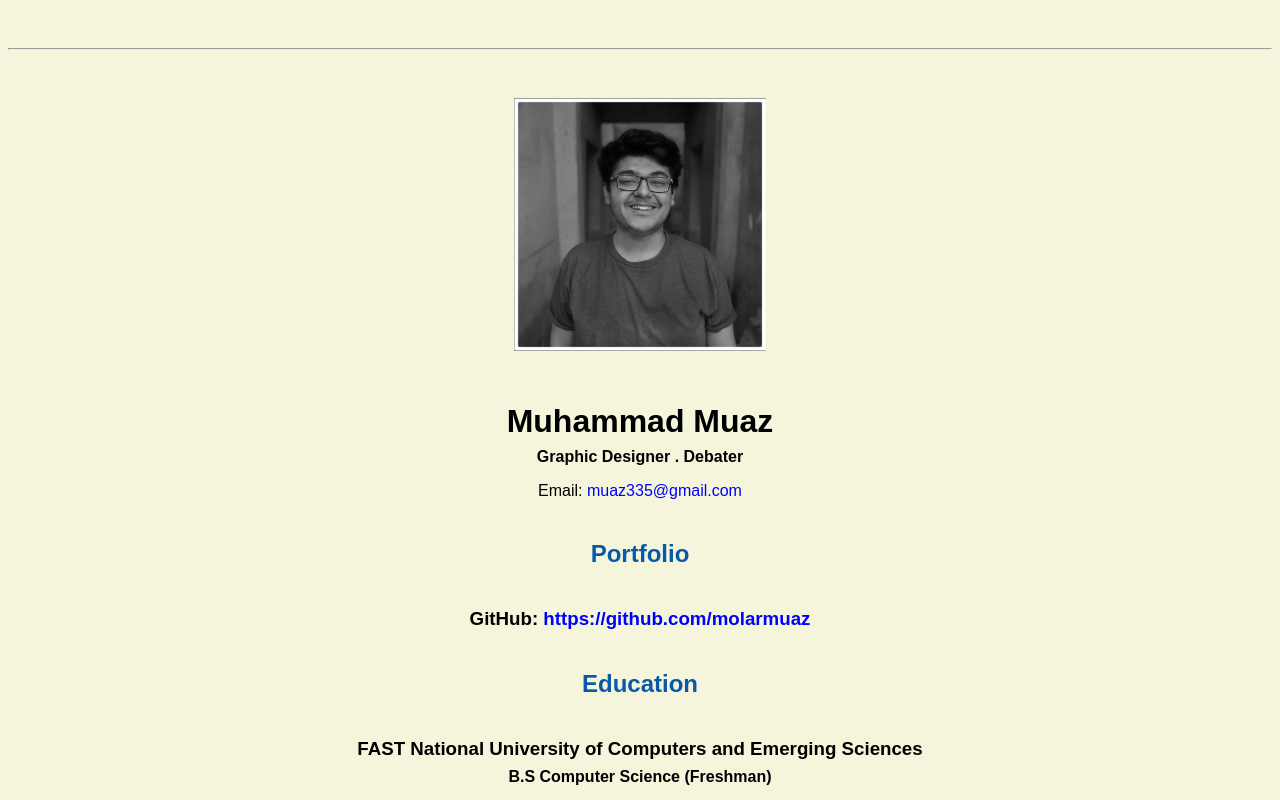
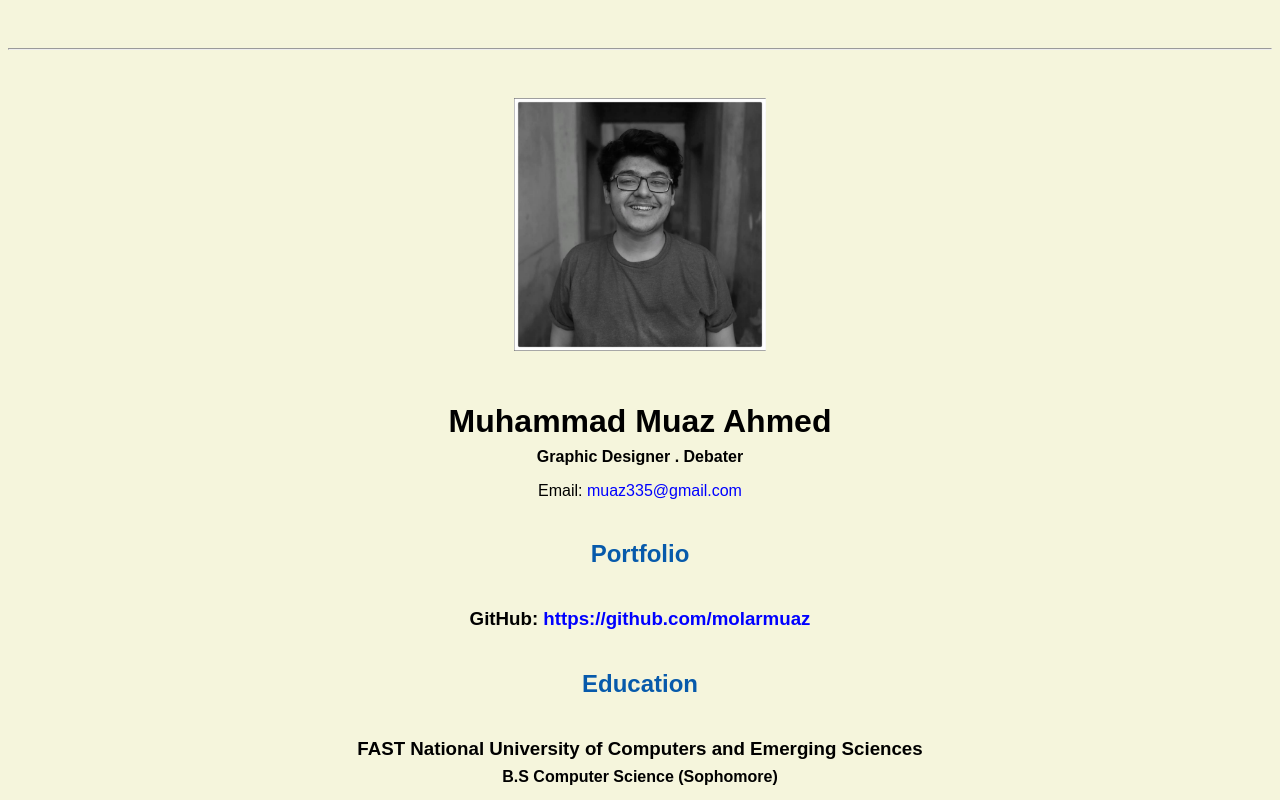
Before and after one commit to molarmuaz/molarmuaz.github.io, a plain HTML site: page resume.html in a window 1280 px wide. Shown: the top 800 px of the page. Drawn offline with Linux system fonts and the light colour scheme.

Commit message:
Update resume.html

```diff
--- a/resume.html
+++ b/resume.html
@@ -19,7 +19,7 @@
 
     <img src="muazz.png" alt="Muaz Ahmed's headshot" width="20%">
 
-    <h1>Muhammad Muaz</h1>
+    <h1>Muhammad Muaz Ahmed</h1>
     <h4>Graphic Designer . Debater</h4>
 
     <p>Email: <a href="muaz335@gmail.com" target="_blank">muaz335@gmail.com</a></p>
@@ -31,14 +31,14 @@
     <h2>Education</h2>
 
     <h3>FAST National University of Computers and Emerging Sciences</h3>
-    <h4>B.S Computer Science (Freshman)</h4>
+    <h4>B.S Computer Science (Sophomore)</h4>
 
     <h2>Experience</h2>
 
     <h3>Graphic Designer</h3>
     <ul>
       <li>Senior Graphic Designer at ARK INC.</li>
-       <li>Graphic Designer at Eminent Store</li>
+      <li>Graphic Designer at Eminent Store</li>
       <li>Graphic Designer at Shanakht</li>
       <li>Graphic Designer at ARPC</li>
       <li>Freelance Graphic Designer</li>
```
